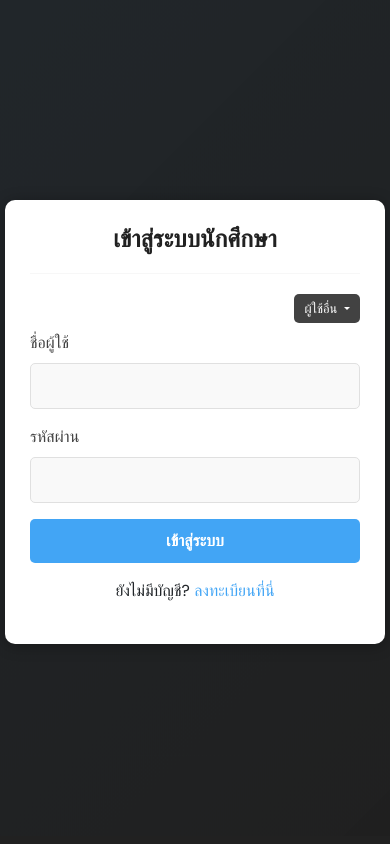
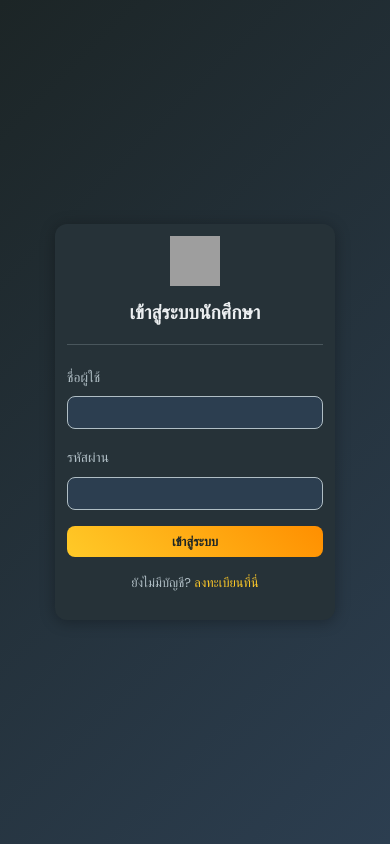
Before and after one commit to bsp-sarawut/Project-TMS, a PHP site: page / in a window 390 px wide. Run offline with PHP 8.4, Linux system fonts and the light colour scheme; grey boxes are pictures that could not be loaded.

Commit message:
uxui login student

```diff
--- a/Transport_management_system/Student/index.php
+++ b/Transport_management_system/Student/index.php
@@ -13,7 +13,7 @@ session_start();
     <style>
         body {
             font-family: 'Poppins', sans-serif;
-            background: #212121; /* ดำเข้มเรียบ */
+            background: linear-gradient(135deg, #1c2526 0%, #2c3e50 100%);
             height: 100vh;
             display: flex;
             justify-content: center;
@@ -23,34 +23,39 @@ session_start();
             position: relative;
         }
 
-        /* พื้นหลังอนิเมชันแบบคลื่นนุ่มนวล */
-        body::before {
-            content: '';
-            position: absolute;
-            top: 0;
-            left: 0;
-            width: 100%;
-            height: 100%;
-            background: linear-gradient(135deg, rgba(66, 165, 245, 0.05), rgba(33, 33, 33, 0.1));
-            animation: subtleWave 10s infinite ease-in-out;
-            z-index: -1;
-        }
-
         .login-container {
             max-width: 380px;
-            background: #ffffff; /* สีขาว */
-            border-radius: 10px;
+            background: #263238;
+            border-radius: 20px; /* ปรับขอบให้โค้งมากขึ้น */
             padding: 25px;
             box-shadow: 0 2px 15px rgba(0, 0, 0, 0.3);
             animation: fadeIn 0.5s ease-in-out;
             position: relative;
             z-index: 1;
+            transition: transform 0.3s ease, box-shadow 0.3s ease;
+        }
+
+        .login-container:hover {
+            transform: translateY(-5px); /* ยกตัวขึ้นเมื่อ hover */
+            box-shadow: 0 10px 30px rgba(0, 0, 0, 0.5); /* เพิ่มเงา */
+        }
+
+        .logo {
+            display: block;
+            margin: 0 auto 15px;
+            width: 80px;
+            height: 80px;
+        }
+
+        p {
+            color: #b0bec5;
+            font-size: 0.9rem;
         }
 
         h1 {
             font-size: 1.5rem;
             font-weight: 600;
-            color: #212121; /* ดำเข้มเพื่อตัดกับขาว */
+            color: #eceff1;
             text-align: center;
             margin-bottom: 20px;
         }
@@ -58,96 +63,69 @@ session_start();
         hr {
             border: 0;
             height: 1px;
-            background: #e0e0e0; /* เทาอ่อนสำหรับพื้นขาว */
+            background: #b0bec5;
             margin-bottom: 20px;
         }
 
         .form-label {
             font-weight: 500;
-            color: #424242; /* เทาเข้ม */
+            color: #b0bec5;
+            font-size: 1rem;
         }
 
         .form-control {
-            border-radius: 5px;
+            border-radius: 15px; /* ปรับขอบให้โค้งมากขึ้น */
             padding: 10px;
-            border: 1px solid #e0e0e0; /* เทาอ่อน */
-            background: #f9f9f9; /* ขาวเทาอ่อน */
-            color: #212121;
+            border: 1px solid #b0bec5;
+            background: #2c3e50;
+            color: #eceff1;
             transition: all 0.3s ease;
+            font-size: 0.9rem;
         }
 
         .form-control:focus {
-            border-color: #42a5f5; /* น้ำเงินอ่อน */
-            box-shadow: 0 0 6px rgba(66, 165, 245, 0.4);
-            background: #f9f9f9;
-            color: #212121;
+            border-color: #ffca28;
+            box-shadow: 0 0 6px rgba(255, 202, 40, 0.4);
+            background: #2c3e50;
+            color: #eceff1;
         }
 
         .btn-primary {
-            background: #42a5f5; /* น้ำเงินอ่อน */
+            background: linear-gradient(45deg, #ffca28, #ff8f00);
             border: none;
             padding: 10px;
             font-weight: 600;
-            border-radius: 5px;
+            border-radius: 15px; /* ปรับขอบให้โค้งมากขึ้น */
             transition: all 0.3s ease;
+            color: #1c2526;
+            font-size: 0.9rem;
         }
 
         .btn-primary:hover {
-            background: #2196f3; /* น้ำเงินเข้มขึ้นนิด */
+            background: linear-gradient(45deg, #ff8f00, #ffca28);
             transform: translateY(-1px);
-            box-shadow: 0 3px 10px rgba(66, 165, 245, 0.4);
-        }
-
-        .dropdown-toggle {
-            background: #424242; /* เทาเข้ม */
-            border: none;
-            font-size: 0.8rem;
-            padding: 5px 10px;
-            border-radius: 5px;
-            color: #ffffff; /* ขาวเพื่อตัดกับเทา */
-        }
-
-        .dropdown-menu-sm {
-            font-size: 0.8rem;
-            width: 150px;
-            padding: 5px 0;
-            border-radius: 5px;
-            background: #ffffff; /* ขาว */
-            box-shadow: 0 2px 10px rgba(0, 0, 0, 0.3);
-            border: 1px solid #e0e0e0;
-        }
-
-        .dropdown-item-sm {
-            font-size: 0.8rem;
-            padding: 5px 10px;
-            color: #424242; /* เทาเข้ม */
-            transition: all 0.3s ease;
-        }
-
-        .dropdown-item-sm:hover {
-            background: #42a5f5; /* น้ำเงินอ่อน */
-            color: #ffffff;
+            box-shadow: 0 3px 10px rgba(255, 202, 40, 0.4);
         }
 
         .alert {
-            border-radius: 5px;
+            border-radius: 15px; /* ปรับขอบให้โค้งมากขึ้น */
             font-size: 0.9rem;
             padding: 10px;
             margin-bottom: 20px;
-            background: #f9f9f9; /* ขาวเทา */
-            border: 1px solid #e0e0e0;
-            color: #212121;
+            background: #2c3e50;
+            border: 1px solid #b0bec5;
+            color: #eceff1;
         }
 
         .text-center a {
-            color: #42a5f5; /* น้ำเงินอ่อน */
+            color: #ffca28;
             font-weight: 500;
             text-decoration: none;
             transition: all 0.3s ease;
         }
 
         .text-center a:hover {
-            color: #2196f3; /* น้ำเงินเข้มขึ้น */
+            color: #ff8f00;
             text-decoration: underline;
         }
 
@@ -157,17 +135,110 @@ session_start();
             to { opacity: 1; transform: translateY(0); }
         }
 
-        @keyframes subtleWave {
-            0% { transform: translateY(0); opacity: 0.8; }
-            50% { transform: translateY(-10px); opacity: 1; }
-            100% { transform: translateY(0); opacity: 0.8; }
+        /* รองรับการแสดงผลบนมือถือ */
+        @media (max-width: 576px) {
+            .login-container {
+                width: 90%;
+                max-width: 320px;
+                padding: 15px;
+                margin: 10px;
+                border-radius: 15px; /* ปรับขอบให้โค้งสำหรับมือถือ */
+            }
+
+            .logo {
+                width: 60px;
+                height: 60px;
+            }
+
+            h1 {
+                font-size: 1.4rem;
+            }
+
+            .form-label {
+                font-size: 0.9rem;
+            }
+
+            .form-control {
+                padding: 8px;
+                font-size: 0.85rem;
+                border-radius: 10px; /* ปรับขอบให้โค้งสำหรับมือถือ */
+            }
+
+            .btn-primary {
+                padding: 8px;
+                font-size: 0.85rem;
+                border-radius: 10px; /* ปรับขอบให้โค้งสำหรับมือถือ */
+            }
+
+            p {
+                font-size: 0.85rem;
+            }
+
+            .text-center a {
+                font-size: 0.85rem;
+            }
+
+            .alert {
+                font-size: 0.85rem;
+                padding: 8px;
+                border-radius: 10px; /* ปรับขอบให้โค้งสำหรับมือถือ */
+            }
+        }
+
+        @media (max-width: 400px) {
+            .login-container {
+                width: 95%;
+                max-width: 280px;
+                padding: 12px;
+                border-radius: 12px; /* ปรับขอบให้โค้งสำหรับมือถือ */
+            }
+
+            .logo {
+                width: 50px;
+                height: 50px;
+            }
+
+            h1 {
+                font-size: 1.2rem;
+            }
+
+            .form-label {
+                font-size: 0.85rem;
+            }
+
+            .form-control {
+                padding: 6px;
+                font-size: 0.8rem;
+                border-radius: 8px; /* ปรับขอบให้โค้งสำหรับมือถือ */
+            }
+
+            .btn-primary {
+                padding: 6px;
+                font-size: 0.8rem;
+                border-radius: 8px; /* ปรับขอบให้โค้งสำหรับมือถือ */
+            }
+
+            p {
+                font-size: 0.8rem;
+            }
+
+            .text-center a {
+                font-size: 0.8rem;
+            }
+
+            .alert {
+                font-size: 0.8rem;
+                padding: 6px;
+                border-radius: 8px; /* ปรับขอบให้โค้งสำหรับมือถือ */
+            }
         }
     </style>
 </head>
 <body>
 
 <div class="container login-container">
-    <h1>เข้าสู่ระบบนักศึกษา</h1>
+    <img src="../Logo/Logo_stu.png" alt="Logo" class="logo">
+    <h1 id="typewriter">เข้าสู่ระบบนักศึกษา</h1>
     <hr>
 
     <?php if(isset($_SESSION["error"])) { ?>
@@ -189,19 +260,6 @@ session_start();
     <?php } ?>
 
     <form action="stu_signin_db.php" method="post">
-        <!-- Dropdown Menu for Redirecting -->
-        <div class="mt-3 mb-2 d-flex justify-content-end">
-            <div class="dropdown">
-                <button class="btn btn-secondary dropdown-toggle" type="button" id="dropdownMenuButton" data-bs-toggle="dropdown" aria-expanded="false">
-                    ผู้ใช้อื่น
-                </button>
-                <ul class="dropdown-menu dropdown-menu-sm" aria-labelledby="dropdownMenuButton">
-                    <li><a class="dropdown-item dropdown-item-sm" href="../admin/index.php">แอดมิน</a></li>
-                    <li><a class="dropdown-item dropdown-item-sm" href="#">คนขับรถ</a></li>
-                </ul>
-            </div>
-        </div>
-
         <div class="mb-3">
             <label for="stu_username" class="form-label">ชื่อผู้ใช้</label>
             <input type="text" class="form-control" id="stu_username" name="stu_username" required>
@@ -222,13 +280,28 @@ session_start();
 
 <!-- Custom JavaScript -->
 <script>
+    // Typewriter effect สำหรับ h1
+    const typewriterElement = document.getElementById('typewriter');
+    const text = typewriterElement.textContent;
+    typewriterElement.textContent = '';
+    let i = 0;
+
+    function typeWriter() {
+        if (i < text.length) {
+            typewriterElement.textContent += text.charAt(i);
+            i++;
+            setTimeout(typeWriter, 100); // ความเร็วในการพิมพ์ (100ms ต่อตัวอักษร)
+        }
+    }
+    document.addEventListener('DOMContentLoaded', typeWriter);
+
     // แสดง/ซ่อนรหัสผ่าน
     const passwordInput = document.getElementById('stu_password');
     passwordInput.addEventListener('contextmenu', (e) => {
         e.preventDefault();
         if (passwordInput.type === 'password') {
             passwordInput.type = 'text';
-            setTimeout(() => passwordInput.type = 'password', 1000); // ซ่อนกลับหลัง 1 วินาที
+            setTimeout(() => passwordInput.type = 'password', 1000);
         }
     });
 
@@ -237,7 +310,7 @@ session_start();
     inputs.forEach(input => {
         input.addEventListener('focus', () => {
             input.style.transform = 'scale(1.02)';
-            input.style.boxShadow = '0 0 6px rgba(66, 165, 245, 0.4)';
+            input.style.boxShadow = '0 0 6px rgba(255, 202, 40, 0.4)';
         });
         input.addEventListener('blur', () => {
             input.style.transform = 'scale(1)';
```
Also changed, not shown: Transport_management_system/Logo/Logo_stu.png (added).
